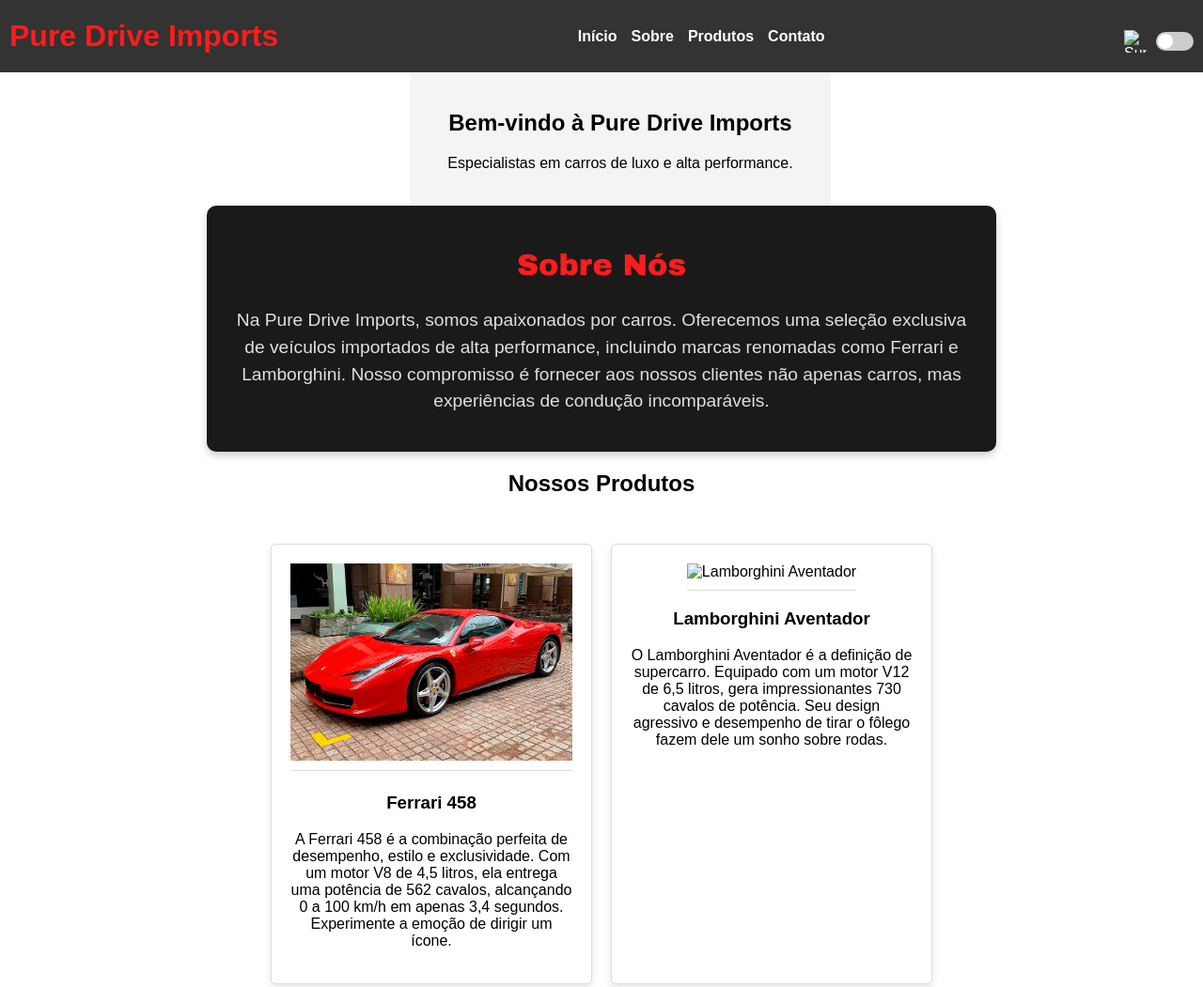
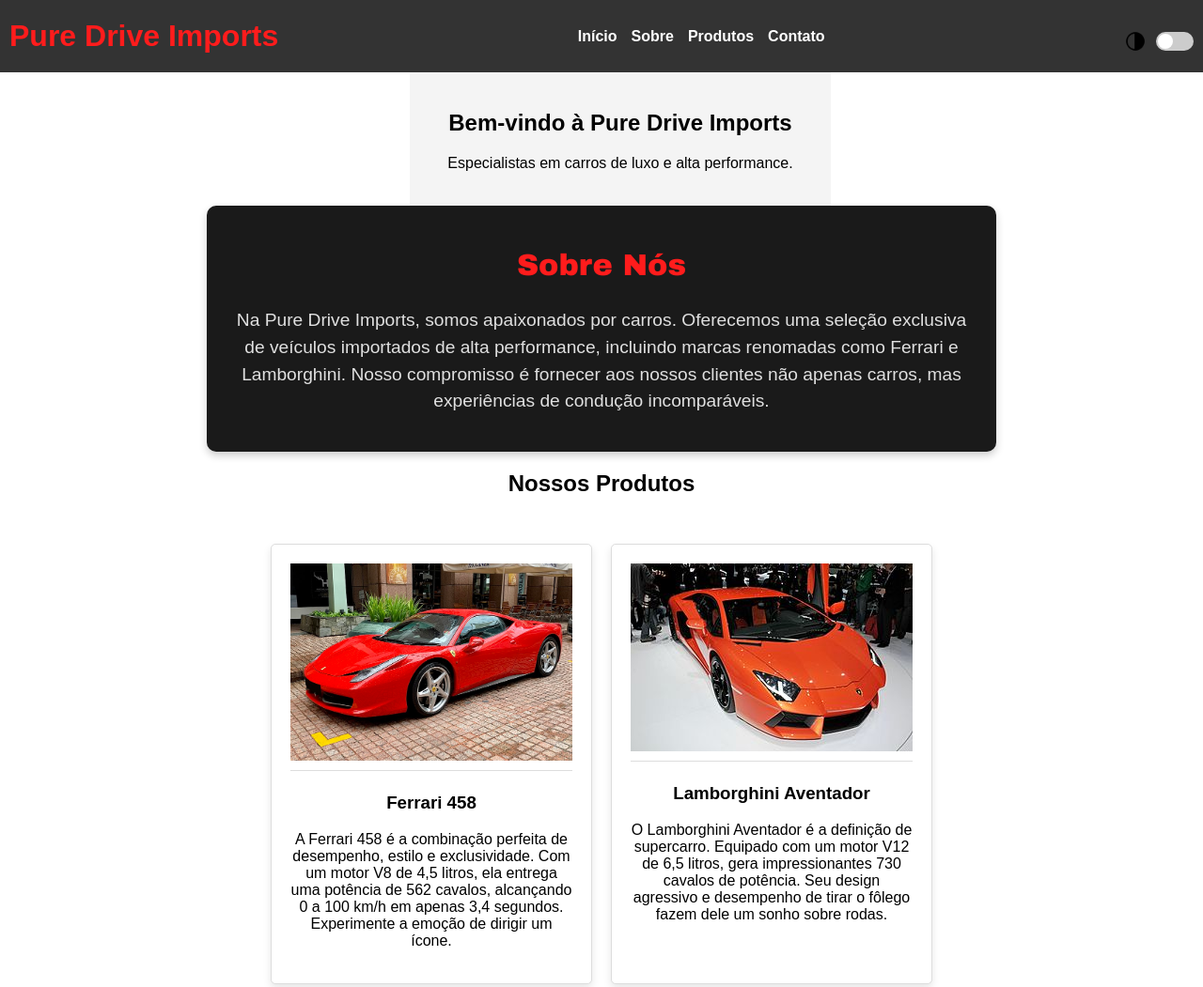
Before and after one commit to leonardopdbd/desafio, a plain HTML site: page index.html in a window 1280 px wide. Shown: the top 1051 px of the page at 94% size. Drawn offline with Linux system fonts and the light colour scheme; a script that the page names is missing.

Commit message:
Update index.html

```diff
--- a/index.html
+++ b/index.html
@@ -18,7 +18,7 @@
             </ul>
         </nav>
         <div class="dark-mode-toggle">
-            <img src="/img/dark-mode.png" alt="Sun Icon" class="icon" id="modeIcon">
+            <img src="dark-mode.png" alt="Sun Icon" class="icon" id="modeIcon">
             <label class="switch">
                 <input type="checkbox" id="darkModeToggle">
                 <span class="slider round"></span>
@@ -45,7 +45,7 @@
                     <p>A Ferrari 458 é a combinação perfeita de desempenho, estilo e exclusividade. Com um motor V8 de 4,5 litros, ela entrega uma potência de 562 cavalos, alcançando 0 a 100 km/h em apenas 3,4 segundos. Experimente a emoção de dirigir um ícone.</p>
                 </div>
                 <div class="car-item">
-                    <img src="/img/300px-2011LamborghiniAventador.jpg" alt="Lamborghini Aventador">
+                    <img src="300px-2011LamborghiniAventador.jpg" alt="Lamborghini Aventador">
                     <h3>Lamborghini Aventador</h3>
                     <p>O Lamborghini Aventador é a definição de supercarro. Equipado com um motor V12 de 6,5 litros, gera impressionantes 730 cavalos de potência. Seu design agressivo e desempenho de tirar o fôlego fazem dele um sonho sobre rodas.</p>
                 </div>
```
